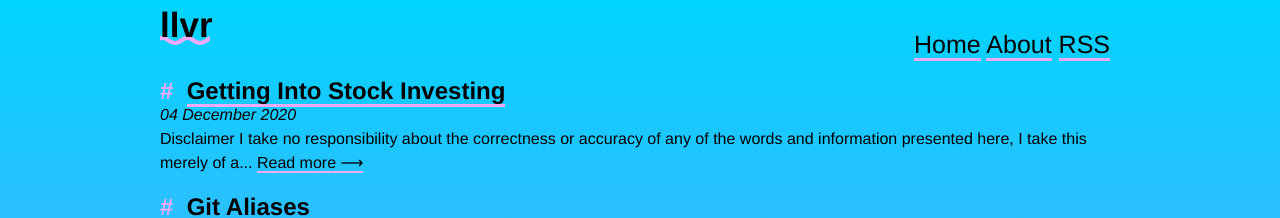
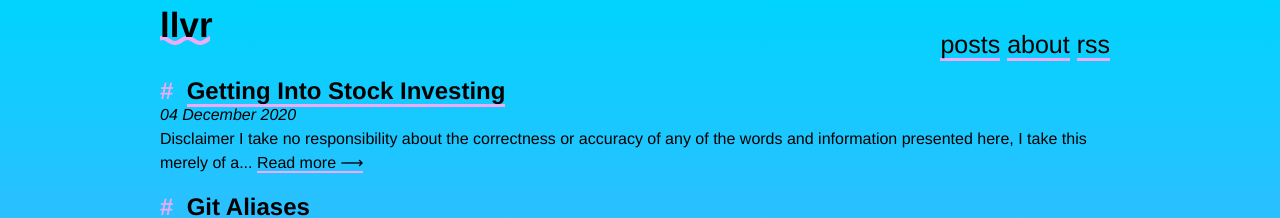
Before and after one commit to 2ar0n/2ar0n.github.io, a Jekyll site: the page built from index.md, in a window 1280 px wide. Shown: the top 218 px of the page. Built offline with Jekyll 4.4.1, drawn with Linux system fonts in a browser that asks for light colours.

Commit message:
Removed navigation bar created by Jekyll.

```diff
--- a/_data/navigation.yml
+++ /dev/null
@@ -1,6 +0,0 @@
-- name: Home
-  link: /
-- name: About
-  link: /about.html
-- name: RSS
-  link: /feed.xml
--- a/_includes/navigation.html
+++ /dev/null
@@ -1,5 +0,0 @@
-<nav>
-  {% for item in site.data.navigation %}
-    <a href="{{ item.link }}" >{{ item.name }}</a>
-  {% endfor %}
-</nav>
--- a/_layouts/default.html
+++ b/_layouts/default.html
@@ -9,7 +9,11 @@
   <body>
     <header>
         <h1><a class="title" href="/">llvr</a></h1>
-        {% include navigation.html %}
+        <nav>
+            <a href="/">posts</a>
+            <a href="/about.html">about</a>
+            <a href="/feed.xml">rss</a>
+        </nav>
         <div style="clear:both"></div>
     </header>
     <main>
```
